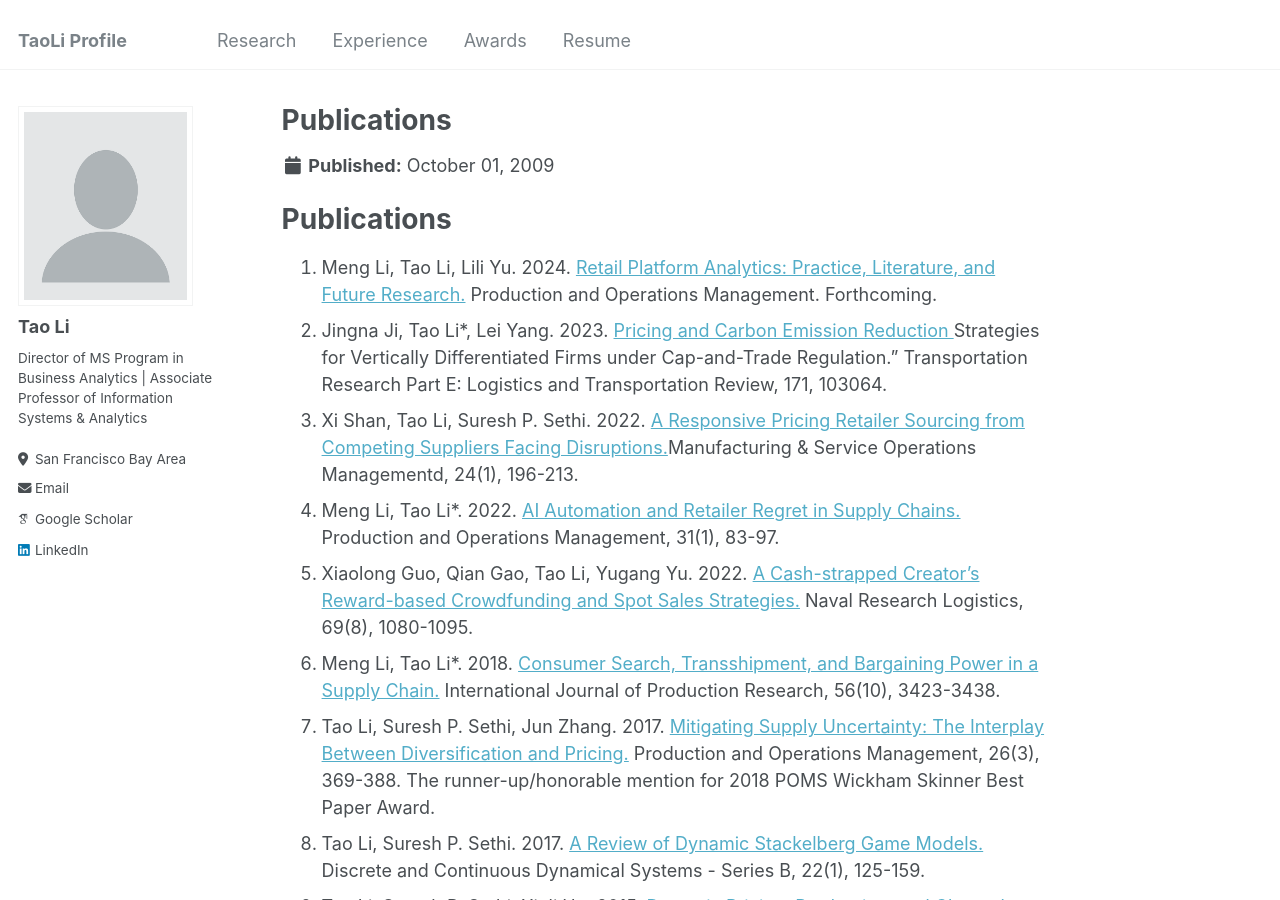
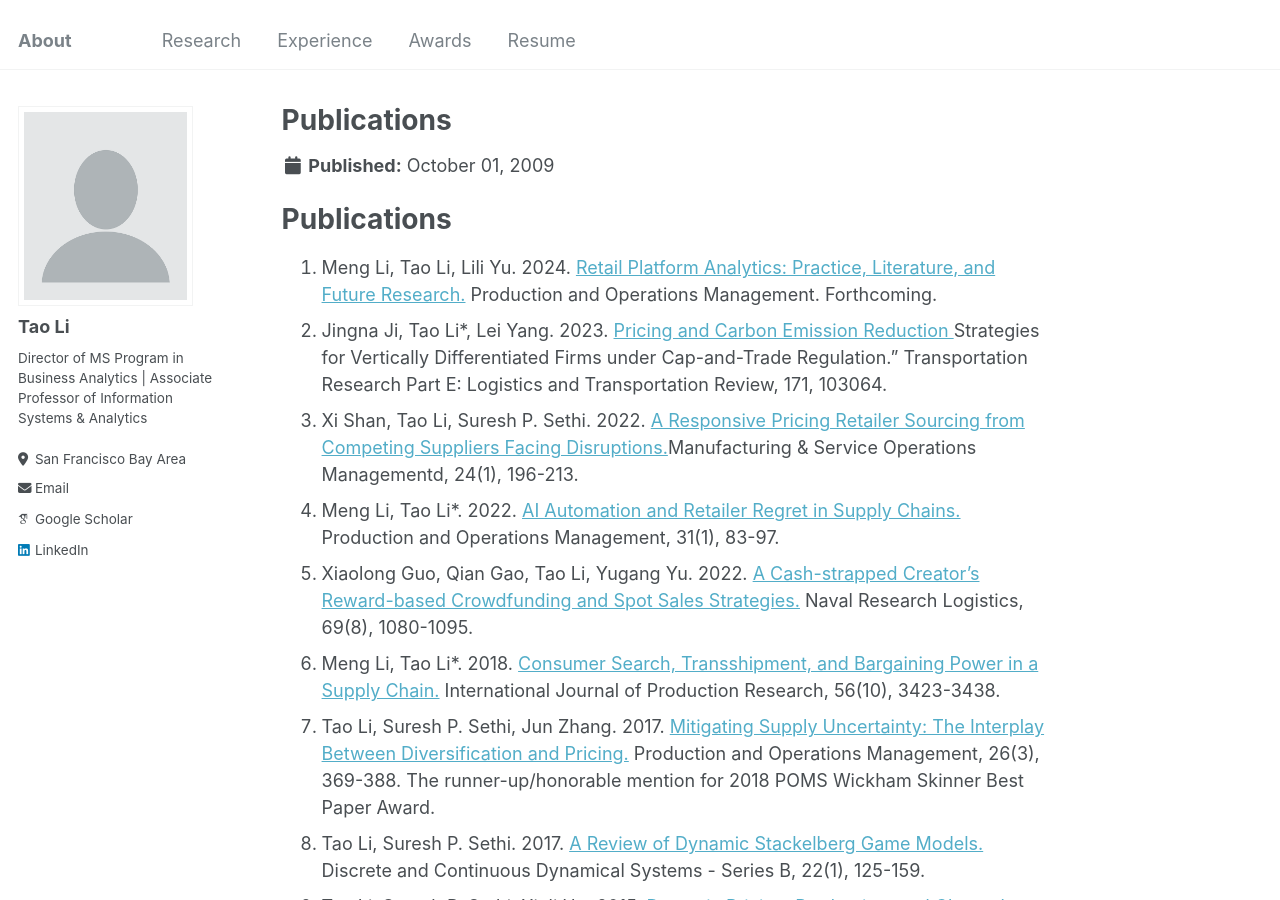
Before and after one commit to Judydy0417/TaoLi.github.io, a Jekyll site: the page built from _publications/2009-10-01-paper-title-number-1.md, in a window 1280 px wide and 900 px high. Built offline with Jekyll 4.4.1, drawn with Linux system fonts in a browser that asks for light colours; some web fonts are replaced.

Commit message:
Update _config.yml

```diff
--- a/_config.yml
+++ b/_config.yml
@@ -8,7 +8,7 @@
 
 # Basic Site Settings
 locale                   : "en-US"
-title                    : "TaoLi Profile"
+title                    : "About"
 title_separator          : "-"
 name                     : &name "Your Name"
 description              : &description "personal description"
```
